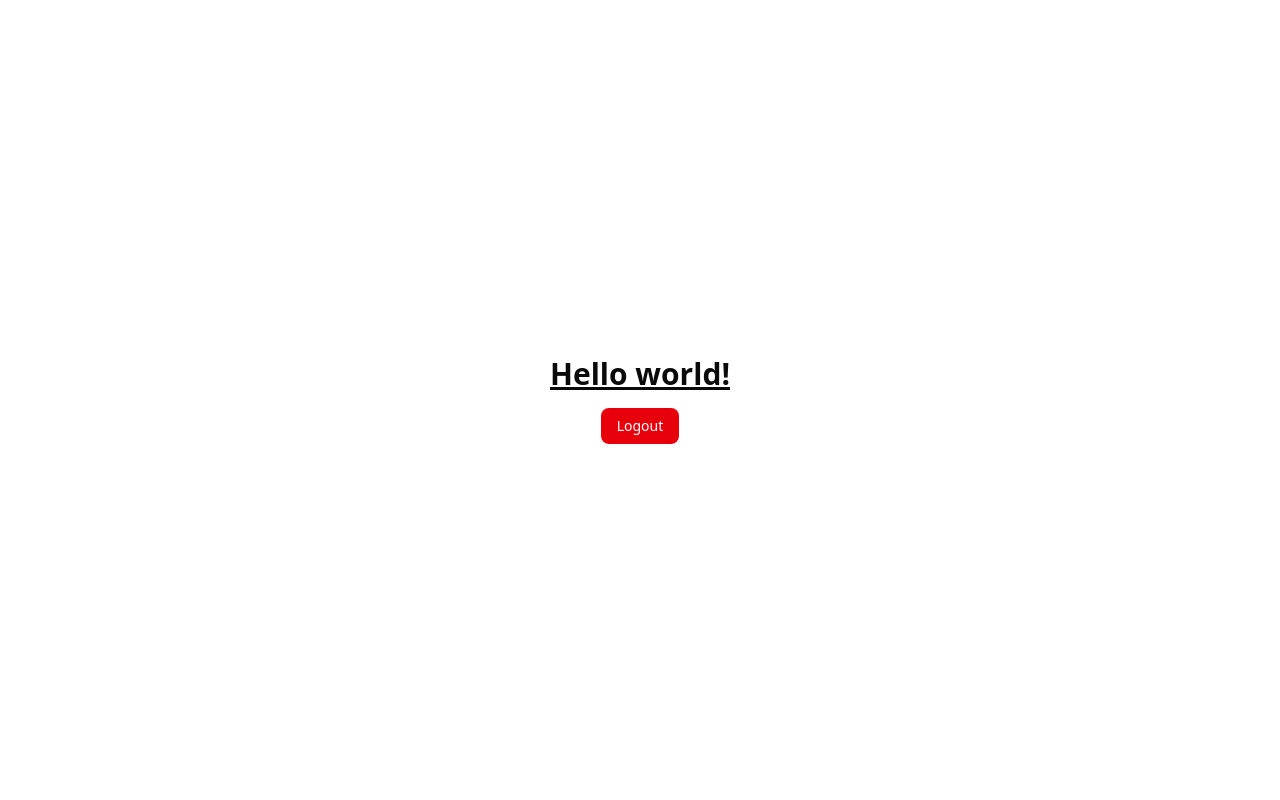
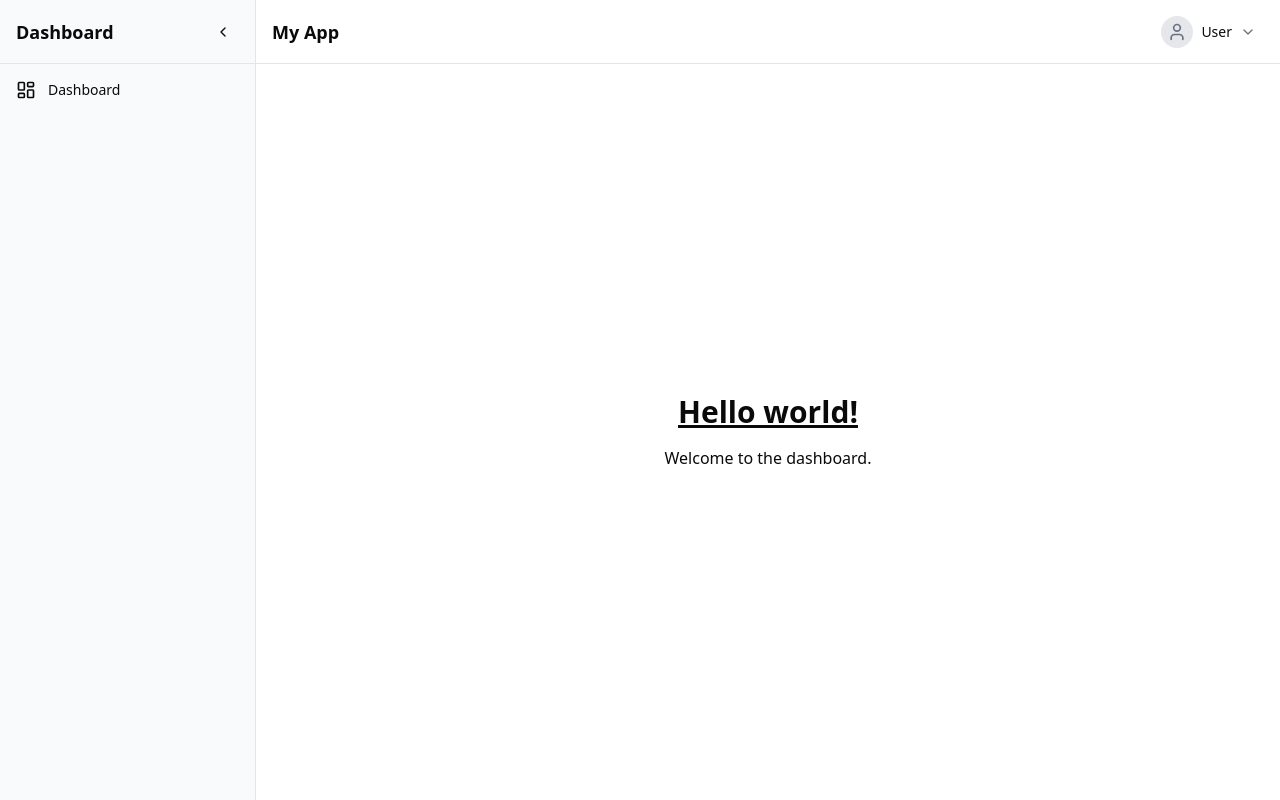
Before and after one commit to Guddu-Pandit/Color-Trading-App, a Next.js app: page / in a window 1280 px wide. Built offline with nearby package versions, Linux system fonts and the light colour scheme; no server answers.

Commit message:
feat: Implement initial dashboard layout with a collapsible sidebar and user navigation.

```diff
--- a/app/page.tsx
+++ b/app/page.tsx
@@ -1,12 +1,16 @@
-import { LogoutButton } from "@/components/LogoutButton"
+"use client"
+
+import { DashboardShell } from "@/components/dashboard/DashboardShell"
 
 export default function Home() {
   return (
-    <div className="flex flex-col items-center justify-center min-h-screen gap-4">
-      <h1 className="text-3xl font-bold underline">
-        Hello world!
-      </h1>
-      <LogoutButton />
-    </div>
+    <DashboardShell>
+      <div className="flex flex-col items-center justify-center h-full gap-4">
+        <h1 className="text-3xl font-bold underline">
+          Hello world!
+        </h1>
+        <p>Welcome to the dashboard.</p>
+      </div>
+    </DashboardShell>
   )
 }
--- /dev/null
+++ b/components/dashboard/DashboardShell.tsx
@@ -0,0 +1,24 @@
+"use client"
+
+import { useState } from "react"
+import { Navbar } from "./Navbar"
+import { Sidebar } from "./Sidebar"
+
+export function DashboardShell({ children }: { children: React.ReactNode }) {
+    const [isSidebarCollapsed, setIsSidebarCollapsed] = useState(false)
+
+    return (
+        <div className="flex h-screen w-full bg-white dark:bg-gray-950">
+            <Sidebar
+                isCollapsed={isSidebarCollapsed}
+                toggleCollapse={() => setIsSidebarCollapsed(!isSidebarCollapsed)}
+            />
+            <div className="flex flex-col flex-1 overflow-hidden">
+                <Navbar />
+                <main className="flex-1 overflow-auto p-4 md:p-6">
+                    {children}
+                </main>
+            </div>
+        </div>
+    )
+}
--- /dev/null
+++ b/components/dashboard/Navbar.tsx
@@ -0,0 +1,71 @@
+"use client"
+
+import { useState, useEffect } from "react"
+import { supabase } from "@/lib/supabase"
+import { User } from "@supabase/supabase-js"
+import { User as UserIcon, LogOut, ChevronDown } from "lucide-react"
+import { Button } from "@/components/ui/button"
+import { useRouter } from "next/navigation"
+
+export function Navbar() {
+    const [user, setUser] = useState<User | null>(null)
+    const [isDropdownOpen, setIsDropdownOpen] = useState(false)
+    const router = useRouter()
+
+    useEffect(() => {
+        const getUser = async () => {
+            const { data: { user } } = await supabase.auth.getUser()
+            setUser(user)
+        }
+        getUser()
+    }, [])
+
+    const handleLogout = async () => {
+        await supabase.auth.signOut()
+        router.push("/login")
+        router.refresh()
+    }
+
+    // Close dropdown when clicking outside could be added here,
+    // but for simplicity we'll toggle it.
+
+    return (
+        <nav className="h-16 border-b px-4 flex items-center justify-between bg-white dark:bg-gray-950">
+            <div className="font-semibold text-lg">My App</div>
+
+            <div className="relative">
+                <button
+                    onClick={() => setIsDropdownOpen(!isDropdownOpen)}
+                    className="flex items-center gap-2 hover:bg-gray-100 dark:hover:bg-gray-800 p-2 rounded-md transition-colors"
+                >
+                    <div className="h-8 w-8 bg-gray-200 dark:bg-gray-800 rounded-full flex items-center justify-center">
+                        <UserIcon className="h-5 w-5 text-gray-500" />
+                    </div>
+                    <span className="text-sm font-medium hidden sm:block">
+                        {user?.user_metadata?.full_name || "User"}
+                    </span>
+                    <ChevronDown className="h-4 w-4 text-gray-500" />
+                </button>
+
+                {isDropdownOpen && (
+                    <div className="absolute right-0 top-full mt-2 w-56 bg-white dark:bg-gray-950 border rounded-md shadow-lg py-1 z-50">
+                        <div className="px-3 py-2 border-b">
+                            <p className="text-xs font-medium text-gray-500">Signed in as</p>
+                            <p className="text-sm font-medium truncate">{user?.email}</p>
+                        </div>
+                        <div className="p-1">
+                            <Button
+                                variant="ghost"
+                                className="w-full justify-start text-red-500 hover:text-red-600 hover:bg-red-50 dark:hover:bg-red-950/20"
+                                onClick={handleLogout}
+                            >
+                                <LogOut className="mr-2 h-4 w-4" />
+                                Logout
+                            </Button>
+                        </div>
+                    </div>
+                )}
+            </div>
+        </nav>
+    )
+}
--- /dev/null
+++ b/components/dashboard/Sidebar.tsx
@@ -0,0 +1,48 @@
+"use client"
+
+import { LayoutDashboard, ChevronLeft, ChevronRight } from "lucide-react"
+import { cn } from "@/lib/utils"
+import Link from "next/link"
+import { Button } from "@/components/ui/button"
+
+interface SidebarProps {
+    isCollapsed: boolean
+    toggleCollapse: () => void
+}
+
+export function Sidebar({ isCollapsed, toggleCollapse }: SidebarProps) {
+    return (
+        <aside
+            className={cn(
+                "bg-gray-50 dark:bg-gray-900 border-r transition-all duration-300 flex flex-col relative",
+                isCollapsed ? "w-16" : "w-64"
+            )}
+        >
+            <div className="p-4 flex items-center justify-between border-b h-16">
+                {!isCollapsed && <span className="font-bold text-lg">Dashboard</span>}
+                <Button
+                    variant="ghost"
+                    size="icon"
+                    onClick={toggleCollapse}
+                    className={cn("h-8 w-8", isCollapsed && "mx-auto")}
+                >
+                    {isCollapsed ? <ChevronRight className="h-4 w-4" /> : <ChevronLeft className="h-4 w-4" />}
+                </Button>
+            </div>
+
+            <nav className="flex-1 p-2 space-y-2">
+                <Link
+                    href="/"
+                    className={cn(
+                        "flex items-center gap-3 p-2 rounded-md hover:bg-gray-100 dark:hover:bg-gray-800 transition-colors text-sm font-medium",
+                        isCollapsed ? "justify-center" : ""
+                    )}
+                >
+                    <LayoutDashboard className="h-5 w-5" />
+                    {!isCollapsed && <span>Dashboard</span>}
+                </Link>
+                {/* Add more links here */}
+            </nav>
+        </aside>
+    )
+}
```
